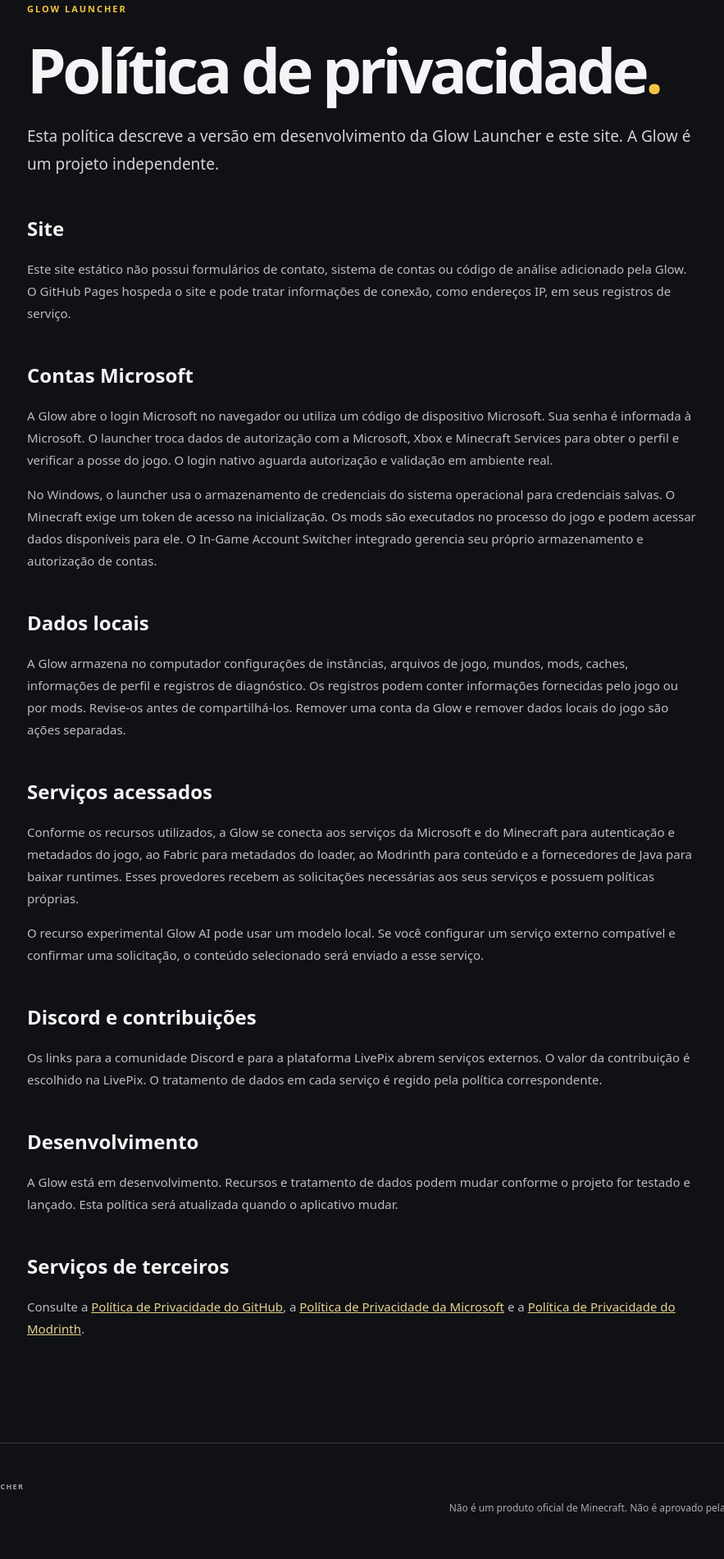
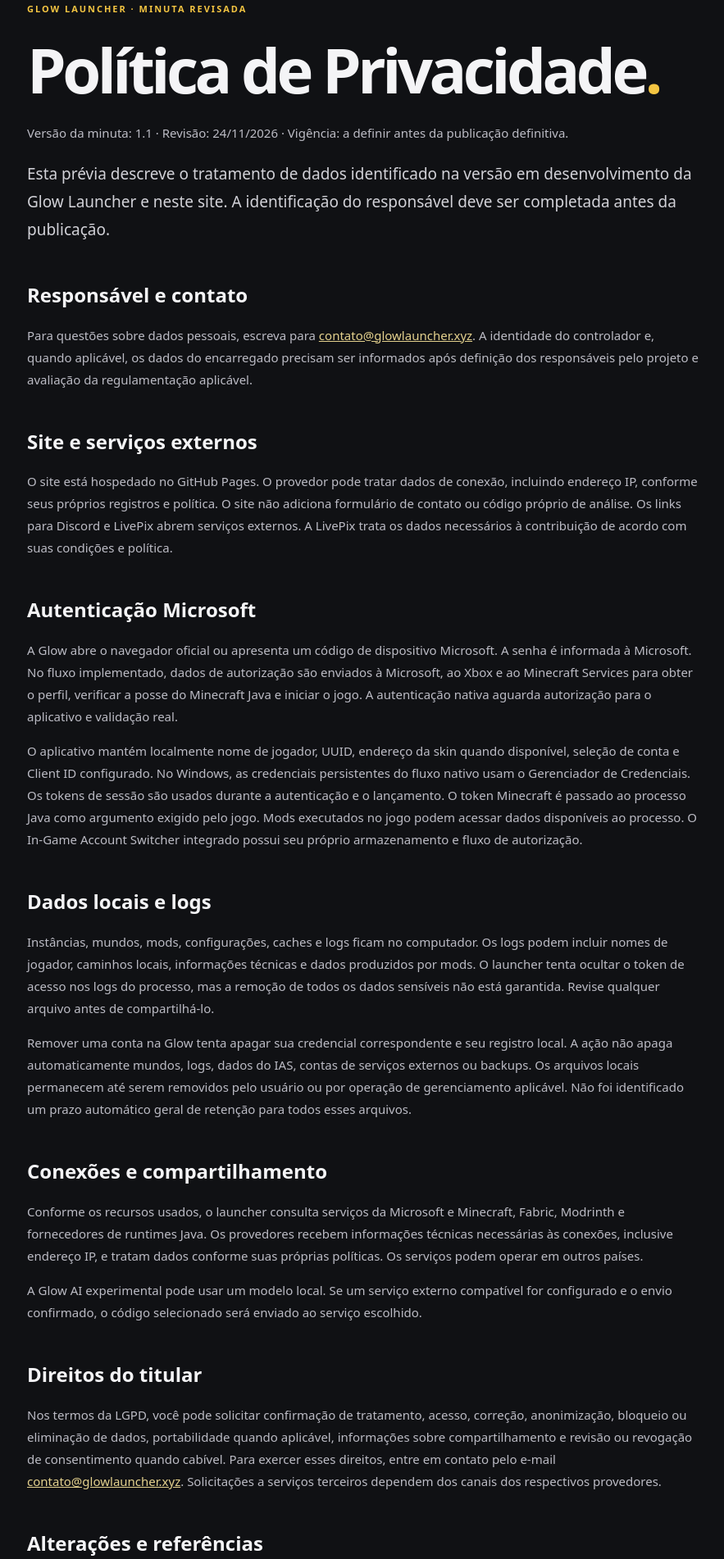
Before and after one commit to K0ssh1q/glow-website, a plain HTML site: page privacy.html in a window 1280 px wide. Shown: the part 174-2076 px from the top of the page at 82% size, without its empty margins (197-1080 px from the left). Drawn offline with Linux system fonts and the light colour scheme.

Commit message:
Add files via upload

```diff
--- a/privacy.html
+++ b/privacy.html
@@ -1,12 +1,16 @@
 <!doctype html>
-<html lang="pt-BR"><head><meta charset="utf-8"><meta name="viewport" content="width=device-width,initial-scale=1"><meta name="theme-color" content="#101114"><meta name="description" content="Política de privacidade da Glow Launcher."><title>Privacidade — Glow Launcher</title><link rel="icon" href="assets/favicon.ico?v=2" sizes="any"><link rel="icon" type="image/svg+xml" href="assets/glow-star.svg"><link rel="icon" type="image/png" sizes="32x32" href="assets/glow-star-32.png"><link rel="apple-touch-icon" href="assets/glow-star-256.png"><link rel="stylesheet" href="style.css"></head>
-<body><header class="top"><a class="brand" href="./"><img class="star" src="assets/glow-star.svg" alt=""> GLOW <small>LAUNCHER</small></a><nav aria-label="Navegação principal"><a href="./#features">Recursos</a><a href="./#status">Desenvolvimento</a><a href="privacy.html" aria-current="page">Privacidade</a></nav><a class="nav-cta" href="./">Voltar ao início <span>↗</span></a></header>
-<main class="legal wrap"><span class="kicker">GLOW LAUNCHER</span><h1>Política de privacidade<span class="dot">.</span></h1><p class="legal-lead">Esta política descreve a versão em desenvolvimento da Glow Launcher e este site. A Glow é um projeto independente.</p>
-<h2>Site</h2><p>Este site estático não possui formulários de contato, sistema de contas ou código de análise adicionado pela Glow. O GitHub Pages hospeda o site e pode tratar informações de conexão, como endereços IP, em seus registros de serviço.</p>
-<h2>Contas Microsoft</h2><p>A Glow abre o login Microsoft no navegador ou utiliza um código de dispositivo Microsoft. Sua senha é informada à Microsoft. O launcher troca dados de autorização com a Microsoft, Xbox e Minecraft Services para obter o perfil e verificar a posse do jogo. O login nativo aguarda autorização e validação em ambiente real.</p><p>No Windows, o launcher usa o armazenamento de credenciais do sistema operacional para credenciais salvas. O Minecraft exige um token de acesso na inicialização. Os mods são executados no processo do jogo e podem acessar dados disponíveis para ele. O In-Game Account Switcher integrado gerencia seu próprio armazenamento e autorização de contas.</p>
-<h2>Dados locais</h2><p>A Glow armazena no computador configurações de instâncias, arquivos de jogo, mundos, mods, caches, informações de perfil e registros de diagnóstico. Os registros podem conter informações fornecidas pelo jogo ou por mods. Revise-os antes de compartilhá-los. Remover uma conta da Glow e remover dados locais do jogo são ações separadas.</p>
-<h2>Serviços acessados</h2><p>Conforme os recursos utilizados, a Glow se conecta aos serviços da Microsoft e do Minecraft para autenticação e metadados do jogo, ao Fabric para metadados do loader, ao Modrinth para conteúdo e a fornecedores de Java para baixar runtimes. Esses provedores recebem as solicitações necessárias aos seus serviços e possuem políticas próprias.</p><p>O recurso experimental Glow AI pode usar um modelo local. Se você configurar um serviço externo compatível e confirmar uma solicitação, o conteúdo selecionado será enviado a esse serviço.</p>
-<h2>Discord e contribuições</h2><p>Os links para a comunidade Discord e para a plataforma LivePix abrem serviços externos. O valor da contribuição é escolhido na LivePix. O tratamento de dados em cada serviço é regido pela política correspondente.</p>
-<h2>Desenvolvimento</h2><p>A Glow está em desenvolvimento. Recursos e tratamento de dados podem mudar conforme o projeto for testado e lançado. Esta política será atualizada quando o aplicativo mudar.</p>
-<h2>Serviços de terceiros</h2><p>Consulte a <a href="https://docs.github.com/pt/site-policy/privacy-policies/github-general-privacy-statement">Política de Privacidade do GitHub</a>, a <a href="https://privacy.microsoft.com/pt-br/privacystatement">Política de Privacidade da Microsoft</a> e a <a href="https://modrinth.com/legal/privacy">Política de Privacidade do Modrinth</a>.</p>
-</main><footer class="wrap"><div><a class="brand" href="./"><img class="star" src="assets/glow-star.svg" alt=""> GLOW <small>LAUNCHER</small></a></div><div class="footer-right"><a href="./">Início ↗</a><p>Não é um produto oficial de Minecraft. Não é aprovado pela Mojang ou pela Microsoft, nem associado a elas.</p></div></footer></body></html>
+<html lang="pt-BR"><head><meta charset="utf-8"><meta name="viewport" content="width=device-width,initial-scale=1"><meta name="theme-color" content="#101114"><title>Política de Privacidade — Glow Launcher</title><link rel="icon" href="assets/favicon.ico?v=2" sizes="any"><link rel="icon" type="image/svg+xml" href="assets/glow-star.svg"><link rel="stylesheet" href="style.css"></head>
+<body><header class="top"><a class="brand" href="./"><img class="star" src="assets/glow-star.svg" alt=""> GLOW <small>LAUNCHER</small></a><nav aria-label="Navegação principal"><a href="./#features">Recursos</a><a href="./#status">Desenvolvimento</a><a href="privacy.html">Privacidade</a></nav><a class="nav-cta" href="./">Voltar ao início <span>↗</span></a></header><main class="legal wrap"><span class="kicker">GLOW LAUNCHER · MINUTA REVISADA</span><h1>Política de Privacidade<span class="dot">.</span></h1><p>Versão da minuta: 1.1 · Revisão: 24/11/2026 · Vigência: a definir antes da publicação definitiva.</p>
+<p class="legal-lead">Esta prévia descreve o tratamento de dados identificado na versão em desenvolvimento da Glow Launcher e neste site. A identificação do responsável deve ser completada antes da publicação.</p>
+<h2>Responsável e contato</h2><p>Para questões sobre dados pessoais, escreva para <a href="mailto:contato@glowlauncher.xyz">contato@glowlauncher.xyz</a>. A identidade do controlador e, quando aplicável, os dados do encarregado precisam ser informados após definição dos responsáveis pelo projeto e avaliação da regulamentação aplicável.</p>
+<h2>Site e serviços externos</h2><p>O site está hospedado no GitHub Pages. O provedor pode tratar dados de conexão, incluindo endereço IP, conforme seus próprios registros e política. O site não adiciona formulário de contato ou código próprio de análise. Os links para Discord e LivePix abrem serviços externos. A LivePix trata os dados necessários à contribuição de acordo com suas condições e política.</p>
+<h2>Autenticação Microsoft</h2><p>A Glow abre o navegador oficial ou apresenta um código de dispositivo Microsoft. A senha é informada à Microsoft. No fluxo implementado, dados de autorização são enviados à Microsoft, ao Xbox e ao Minecraft Services para obter o perfil, verificar a posse do Minecraft Java e iniciar o jogo. A autenticação nativa aguarda autorização para o aplicativo e validação real.</p><p>O aplicativo mantém localmente nome de jogador, UUID, endereço da skin quando disponível, seleção de conta e Client ID configurado. No Windows, as credenciais persistentes do fluxo nativo usam o Gerenciador de Credenciais. Os tokens de sessão são usados durante a autenticação e o lançamento. O token Minecraft é passado ao processo Java como argumento exigido pelo jogo. Mods executados no jogo podem acessar dados disponíveis ao processo. O In-Game Account Switcher integrado possui seu próprio armazenamento e fluxo de autorização.</p>
+<h2>Dados locais e logs</h2><p>Instâncias, mundos, mods, configurações, caches e logs ficam no computador. Os logs podem incluir nomes de jogador, caminhos locais, informações técnicas e dados produzidos por mods. O launcher tenta ocultar o token de acesso nos logs do processo, mas a remoção de todos os dados sensíveis não está garantida. Revise qualquer arquivo antes de compartilhá-lo.</p><p>Remover uma conta na Glow tenta apagar sua credencial correspondente e seu registro local. A ação não apaga automaticamente mundos, logs, dados do IAS, contas de serviços externos ou backups. Os arquivos locais permanecem até serem removidos pelo usuário ou por operação de gerenciamento aplicável. Não foi identificado um prazo automático geral de retenção para todos esses arquivos.</p>
+<h2>Conexões e compartilhamento</h2><p>Conforme os recursos usados, o launcher consulta serviços da Microsoft e Minecraft, Fabric, Modrinth e fornecedores de runtimes Java. Os provedores recebem informações técnicas necessárias às conexões, inclusive endereço IP, e tratam dados conforme suas próprias políticas. Os serviços podem operar em outros países.</p><p>A Glow AI experimental pode usar um modelo local. Se um serviço externo compatível for configurado e o envio confirmado, o código selecionado será enviado ao serviço escolhido.</p>
+<h2>Direitos do titular</h2><p>Nos termos da LGPD, você pode solicitar confirmação de tratamento, acesso, correção, anonimização, bloqueio ou eliminação de dados, portabilidade quando aplicável, informações sobre compartilhamento e revisão ou revogação de consentimento quando cabível. Para exercer esses direitos, entre em contato pelo e-mail <a href="mailto:contato@glowlauncher.xyz">contato@glowlauncher.xyz</a>. Solicitações a serviços terceiros dependem dos canais dos respectivos provedores.</p>
+<h2>Alterações e referências</h2><p>Esta política deve ser revista quando os tratamentos mudarem. Consulte as políticas do <a href="https://docs.github.com/pt/site-policy/privacy-policies/github-general-privacy-statement">GitHub</a>, da <a href="https://privacy.microsoft.com/pt-br/privacystatement">Microsoft</a> e do <a href="https://modrinth.com/legal/privacy">Modrinth</a>.</p>
+<h2>Finalidades e bases legais</h2><p>Os dados de autenticação e perfil destinam-se à identificação da conta, verificação da licença e inicialização do jogo. Dados técnicos e registros podem servir à operação, diagnóstico e segurança. Solicitações recebidas por e-mail destinam-se ao atendimento e ao exercício de direitos. A definição final das bases legais de cada tratamento sob responsabilidade da Glow deverá considerar, conforme o caso, execução de contrato, obrigação legal, legítimo interesse devidamente avaliado ou consentimento válido. Esta definição permanece pendente de validação antes da publicação.</p>
+<h2>Crianças e adolescentes</h2><p>O tratamento de dados de crianças e adolescentes deve observar seu melhor interesse, nos termos da LGPD, e os requisitos aplicáveis de representação, assistência e consentimento. Não devem ser solicitados dados além dos necessários. Os procedimentos de atendimento e verificação de autorização aplicáveis deverão ser definidos antes da disponibilização pública.</p>
+<h2>Retenção e segurança</h2><p>Os arquivos locais seguem as condições de retenção descritas acima. Os prazos e critérios de retenção de mensagens recebidas pelo canal de contato e de eventuais dados sob controle da Glow ainda precisam ser definidos. A segurança do armazenamento de credenciais, a filtragem de logs e os procedimentos de resposta a incidentes deverão ser validados antes do lançamento. Em caso de suspeita de exposição de dados, utilize o canal de contato sem enviar credenciais.</p>
+<h2>Transferências internacionais</h2><p>Os serviços externos podem processar dados fora do Brasil. Os papéis dos envolvidos e os mecanismos legais aplicáveis a eventuais transferências internacionais sob responsabilidade da Glow deverão ser avaliados antes da publicação definitiva.</p>
+</main><footer class="wrap"><div><a class="brand" href="./"><img class="star" src="assets/glow-star.svg" alt=""> GLOW <small>LAUNCHER</small></a><p>Developed by K0ssh1, s4rahmz &amp; silentdx_</p></div><div class="footer-right"><div class="legal-links"><a href="privacy.html">Política de Privacidade</a><a href="terms.html">Termos de Uso</a><a href="licenses.html">Licenças</a></div><p>Não é um produto oficial de Minecraft. Não é aprovado pela Mojang ou pela Microsoft, nem associado a elas.</p></div></footer></body></html>
```
Also changed, not shown: terms.html (added, +18 -0 lines).
